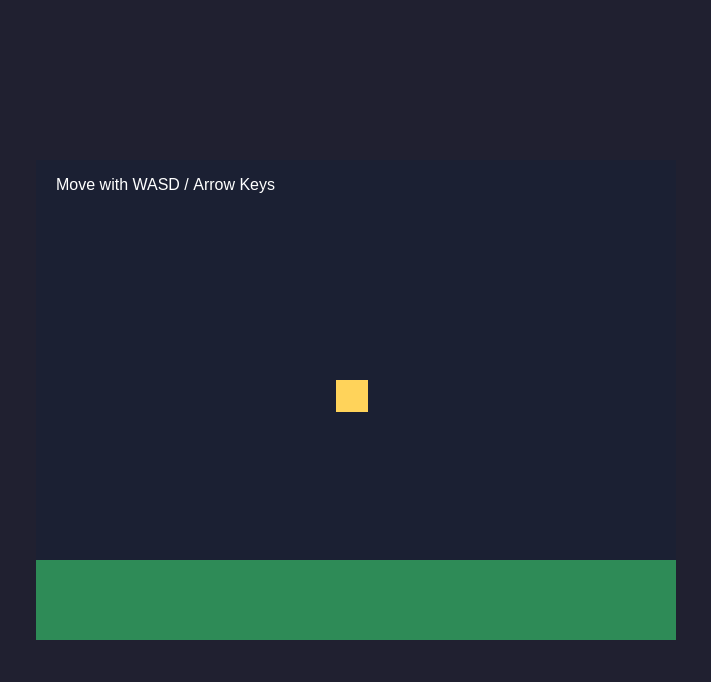
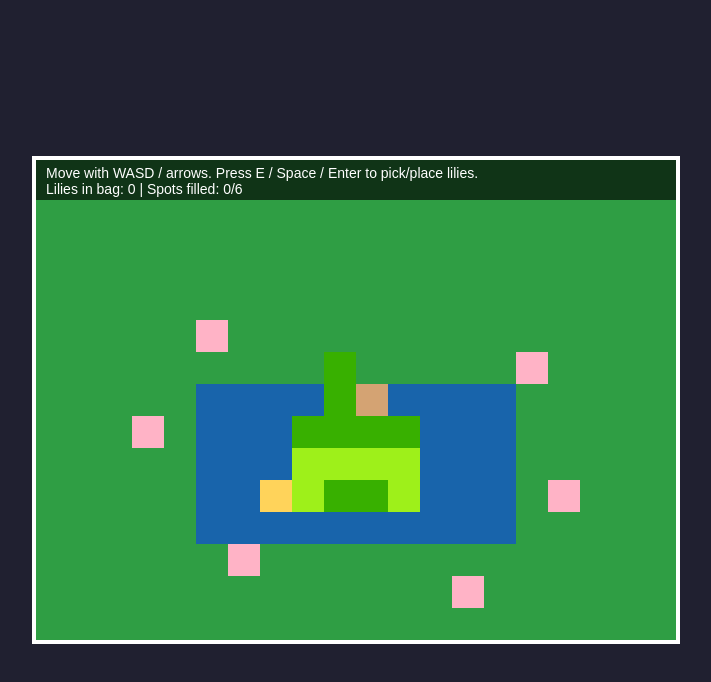
Before and after one commit to sebastbernal2-ship-it/testgame, a plain HTML site: page index.html in a window 1280 px wide. Shown: the whole page, without its empty margins (284-995 px from the left). Drawn offline with Linux system fonts and the light colour scheme.

Commit message:
Level 1 Base

```diff
--- a/index.html
+++ b/index.html
@@ -2,7 +2,7 @@
 <html lang="en">
 <head>
   <meta charset="UTF-8" />
-  <title>Valentine Adventure</title>
+  <title>Valentine Adventure - Level 1</title>
   <style>
     body {
       margin: 0;
@@ -14,9 +14,10 @@
       color: #fff;
       font-family: sans-serif;
     }
-    #game-container {
+    #game {
       border: 4px solid #fff;
       image-rendering: pixelated;
+      background: #1b2033;
     }
   </style>
 </head>
@@ -24,61 +25,174 @@
   <canvas id="game" width="640" height="480"></canvas>
 
   <script>
-    // --- Basic setup ---
+    console.log("Game script running");
+
     const canvas = document.getElementById('game');
     const ctx = canvas.getContext('2d');
 
-    const keys = {};
-    window.addEventListener('keydown', e => keys[e.key] = true);
-    window.addEventListener('keyup',   e => keys[e.key] = false);
+    const TILE = 32;
+    const COLS = canvas.width / TILE;   // 20
+    const ROWS = canvas.height / TILE;  // 15
 
-    // --- Simple player square for now ---
+    const TILE_GRASS   = 0;
+    const TILE_WATER   = 1;
+    const TILE_LILYPAD = 2;
+    const TILE_HOUSE   = 3;
+    const TILE_LILY    = 4;
+    const TILE_TARGET  = 5;
+
+    // Build base map
+    const map = [];
+    for (let y = 0; y < ROWS; y++) {
+      map[y] = [];
+      for (let x = 0; x < COLS; x++) {
+        // Default grass
+        map[y][x] = TILE_GRASS;
+      }
+    }
+
+    // Pond area
+    for (let y = 7; y <= 11; y++) {
+      for (let x = 5; x <= 14; x++) {
+        map[y][x] = TILE_WATER;
+      }
+    }
+
+    // Island (lilypad) in middle of pond
+    for (let x = 8; x <= 11; x++) {
+      map[8][x] = TILE_LILYPAD;
+      map[9][x] = TILE_LILYPAD;
+      map[10][x] = TILE_LILYPAD;
+    }
+
+    // House strip on island
+    map[7][9]  = TILE_HOUSE;
+    map[7][10] = TILE_HOUSE;
+
+    // Bridge from grass to island (lilypad tiles)
+    // vertical bridge at x = 9 from y = 6 down to y = 10
+    for (let y = 6; y <= 10; y++) {
+      map[y][9] = TILE_LILYPAD;
+    }
+
+    // Wild lilies on grass side (left/right)
+    const wildLilyPositions = [
+      [3, 8], [5, 5], [6, 12],
+      [15, 6], [16, 10], [13, 13]
+    ];
+    for (const [x, y] of wildLilyPositions) {
+      map[y][x] = TILE_LILY;
+    }
+
+    // Target spots on island around house
+    const targetPositions = [
+      [8, 9], [9, 9], [10, 9], [11, 9],
+      [8, 10], [11, 10]
+    ];
+    for (const [x, y] of targetPositions) {
+      if (map[y][x] === TILE_LILYPAD || map[y][x] === TILE_GRASS) {
+        map[y][x] = TILE_TARGET;
+      }
+    }
+
+    let liliesCollected = 0;
+    const totalTargets = targetPositions.length;
+    let liliesPlaced = 0;
+
+    // Player starts on grass near the bridge
     const player = {
-      x: 300,
-      y: 220,
-      size: 32,
-      speed: 3
+      x: 7,
+      y: 10
     };
 
-    function update() {
-      if (keys['ArrowLeft'] || keys['a'])  player.x -= player.speed;
-      if (keys['ArrowRight'] || keys['d']) player.x += player.speed;
-      if (keys['ArrowUp'] || keys['w'])    player.y -= player.speed;
-      if (keys['ArrowDown'] || keys['s'])  player.y += player.speed;
-
-      // Keep player inside canvas
-      if (player.x < 0) player.x = 0;
-      if (player.y < 0) player.y = 0;
-      if (player.x > canvas.width - player.size) player.x = canvas.width - player.size;
-      if (player.y > canvas.height - player.size) player.y = canvas.height - player.size;
+    function insideBounds(nx, ny) {
+      return nx >= 0 && nx < COLS && ny >= 0 && ny < ROWS;
     }
 
+    function isWalkable(tile) {
+      // Can walk on grass and lilypad; not on water or house
+      return tile === TILE_GRASS || tile === TILE_LILYPAD || tile === TILE_LILY || tile === TILE_TARGET;
+    }
+
+    function interact() {
+      const x = player.x;
+      const y = player.y;
+      const tile = map[y][x];
+
+      if (tile === TILE_LILY) {
+        liliesCollected += 1;
+        map[y][x] = TILE_GRASS;
+      } else if (tile === TILE_TARGET && liliesCollected > 0) {
+        liliesCollected -= 1;
+        liliesPlaced += 1;
+        map[y][x] = TILE_LILY;
+      }
+    }
+
+    window.addEventListener('keydown', e => {
+      if (e.key === ' ' || e.key === 'Enter' || e.key === 'e' || e.key === 'E') {
+        interact();
+        return;
+      }
+
+      let dx = 0, dy = 0;
+      if (e.key === 'ArrowLeft' || e.key === 'a')        dx = -1;
+      else if (e.key === 'ArrowRight' || e.key === 'd')  dx = 1;
+      else if (e.key === 'ArrowUp' || e.key === 'w')     dy = -1;
+      else if (e.key === 'ArrowDown' || e.key === 's')   dy = 1;
+
+      if (dx !== 0 || dy !== 0) {
+        const nx = player.x + dx;
+        const ny = player.y + dy;
+        if (insideBounds(nx, ny) && isWalkable(map[ny][nx])) {
+          player.x = nx;
+          player.y = ny;
+        }
+      }
+    });
+
     function draw() {
-      // Background
-      ctx.fillStyle = '#1b2033';
-      ctx.fillRect(0, 0, canvas.width, canvas.height);
+      ctx.clearRect(0, 0, canvas.width, canvas.height);
 
-      // Simple ground stripe to hint at world
-      ctx.fillStyle = '#2e8b57';
-      ctx.fillRect(0, canvas.height - 80, canvas.width, 80);
+      for (let y = 0; y < ROWS; y++) {
+        for (let x = 0; x < COLS; x++) {
+          const tile = map[y][x];
+          if (tile === TILE_GRASS) {
+            ctx.fillStyle = '#2f9e44';
+          } else if (tile === TILE_WATER) {
+            ctx.fillStyle = '#1864ab';
+          } else if (tile === TILE_LILYPAD) {
+            ctx.fillStyle = '#38b000';
+          } else if (tile === TILE_HOUSE) {
+            ctx.fillStyle = '#d4a373';
+          } else if (tile === TILE_LILY) {
+            ctx.fillStyle = '#ffb3c6';
+          } else if (tile === TILE_TARGET) {
+            ctx.fillStyle = '#9ef01a';
+          }
+          ctx.fillRect(x * TILE, y * TILE, TILE, TILE);
+        }
+      }
 
-      // Player (placeholder for now)
+      // Player
       ctx.fillStyle = '#ffd35a';
-      ctx.fillRect(player.x, player.y, player.size, player.size);
+      ctx.fillRect(player.x * TILE, player.y * TILE, TILE, TILE);
 
-      // Simple text
+      // HUD
+      ctx.fillStyle = '#000000aa';
+      ctx.fillRect(0, 0, canvas.width, 40);
+
       ctx.fillStyle = '#ffffff';
-      ctx.font = '16px sans-serif';
-      ctx.fillText('Move with WASD / Arrow Keys', 20, 30);
+      ctx.font = '14px sans-serif';
+      ctx.fillText('Move with WASD / arrows. Press E / Space / Enter to pick/place lilies.', 10, 18);
+      ctx.fillText(`Lilies in bag: ${liliesCollected} | Spots filled: ${liliesPlaced}/${totalTargets}`, 10, 34);
     }
 
     function loop() {
-      update();
       draw();
       requestAnimationFrame(loop);
     }
-
-    loop();
+    requestAnimationFrame(loop);
   </script>
 </body>
 </html>
```
